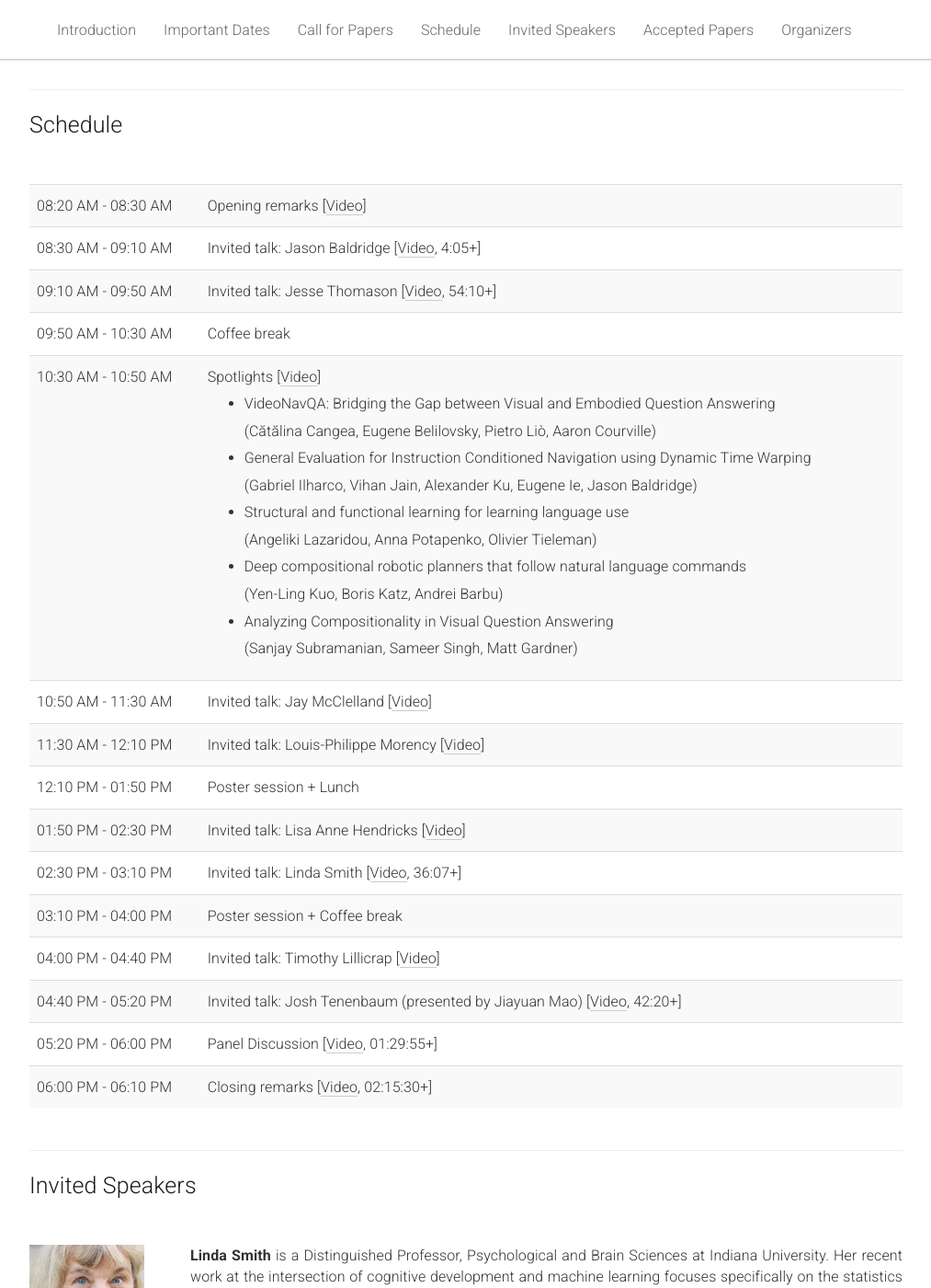
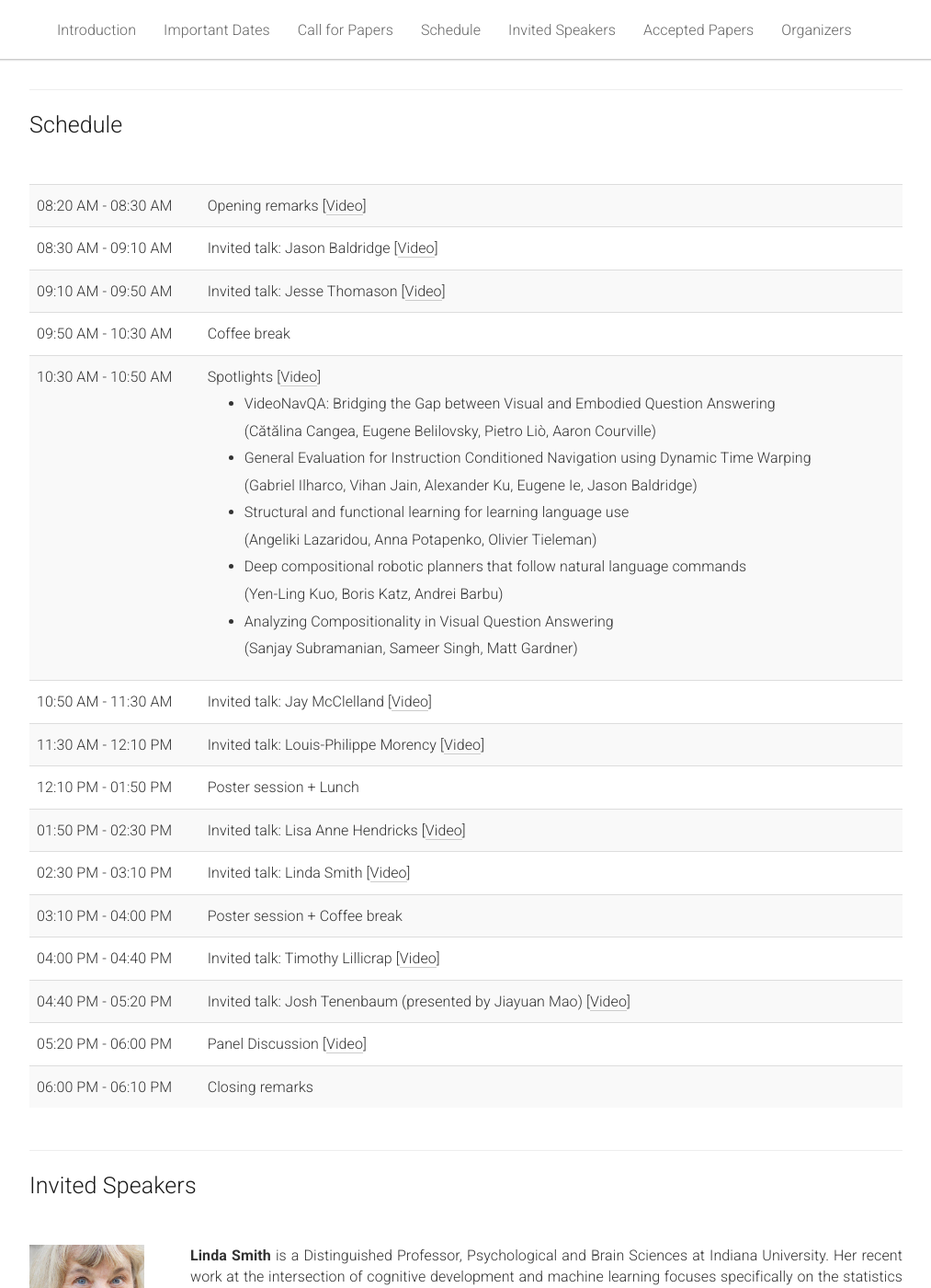
Before and after one commit to vigilworkshop/vigilworkshop.github.io, a Jekyll site: the page built from _pages/home.md, in a window 1280 px wide and 1400 px high, scrolled down 2068 px. Shown: the whole window at 92% size, without its empty margins (133-1146 px from the left). Built offline with Jekyll 4.4.1, drawn with Linux system fonts in a browser that asks for light colours.

Commit message:
Updates video links for the 2019 workshop

```diff
--- a/_pages/home.md
+++ b/_pages/home.md
@@ -166,14 +166,14 @@ acknowledgements: ""
           <td>08:30 AM - 09:10 AM</td>
           <td>
             Invited talk: Jason Baldridge
-            [<a href="https://slideslive.com/38921905/visually-grounded-interaction-and-language-1">Video</a>, 4:05+]
+            [<a href="https://slideslive.com/38922462/invited-talk-grasping-language">Video</a>]
           </td>
         </tr>
         <tr>
           <td>09:10 AM - 09:50 AM</td>
           <td>
             Invited talk: Jesse Thomason
-            [<a href="https://slideslive.com/38921905/visually-grounded-interaction-and-language-1">Video</a>, 54:10+]
+            [<a href="https://slideslive.com/38922467/invited-talk-from-human-language-to-agent-action">Video</a>]
           </td>
         </tr>
         <tr>
@@ -223,14 +223,14 @@ acknowledgements: ""
           <td>01:50 PM - 02:30 PM</td>
           <td>
             Invited talk: Lisa Anne Hendricks
-            [<a href="https://slideslive.com/38921908/visually-grounded-interaction-and-language-3">Video</a>]
+            [<a href="https://slideslive.com/38922464/invited-talk-when-is-grounding-helpful-for-language-and-vision-tasks">Video</a>]
           </td>
         </tr>
         <tr>
           <td>02:30 PM - 03:10 PM</td>
           <td>
             Invited talk: Linda Smith
-            [<a href="https://slideslive.com/38921908/visually-grounded-interaction-and-language-3">Video</a>, 36:07+]
+            [<a href="https://slideslive.com/38922469/invited-talk-learning-from-the-infants-point-of-view">Video</a>]
           </td>
         </tr>
         <tr>
@@ -241,28 +241,27 @@ acknowledgements: ""
           <td>04:00 PM - 04:40 PM</td>
           <td>
             Invited talk: Timothy Lillicrap
-            [<a href="https://slideslive.com/38921909/visually-grounded-interaction-and-language-4">Video</a>]
+            [<a href="https://slideslive.com/38922465/invited-talk-recent-advances-in-deep-rl-implications-for-grounded-language">Video</a>]
           </td>
         </tr>
         <tr>
           <td>04:40 PM - 05:20 PM</td>
           <td>
             Invited talk: Josh Tenenbaum (presented by Jiayuan Mao)
-            [<a href="https://slideslive.com/38921909/visually-grounded-interaction-and-language-4">Video</a>, 42:20+]
+            [<a href="https://slideslive.com/38922477/invited-talk-neurosymbolic-frameworks-for-visually-grounded-reasoning-and-language-acquisition">Video</a>]
           </td>
         </tr>
         <tr>
           <td>05:20 PM - 06:00 PM</td>
           <td>
             Panel Discussion
-            [<a href="https://slideslive.com/38921909/visually-grounded-interaction-and-language-4">Video</a>, 01:29:55+]
+            [<a href="https://slideslive.com/38922468/panel-discussion">Video</a>]
           </td>
         </tr>
         <tr>
           <td>06:00 PM - 06:10 PM</td>
           <td>
             Closing remarks
-            [<a href="https://slideslive.com/38921909/visually-grounded-interaction-and-language-4">Video</a>, 02:15:30+]
           </td>
         </tr>
       </tbody>
```
